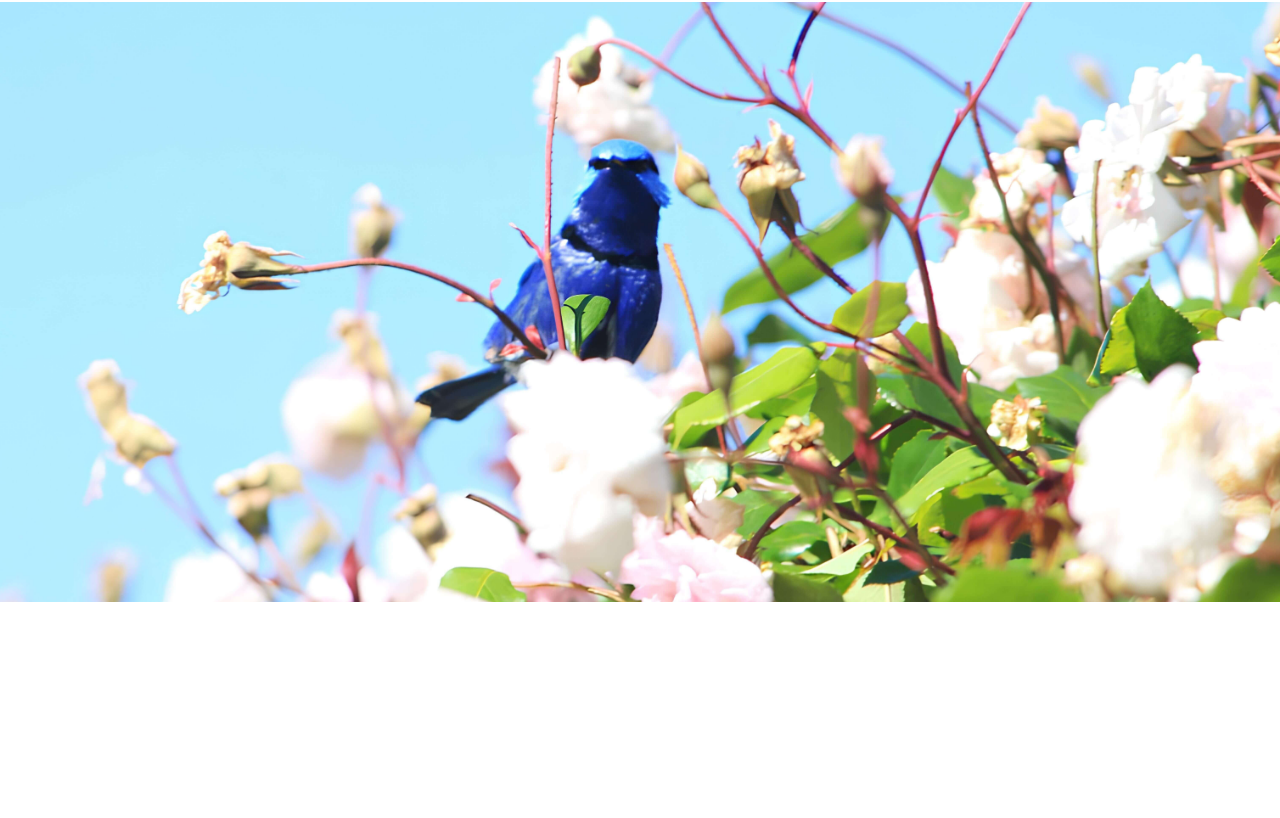
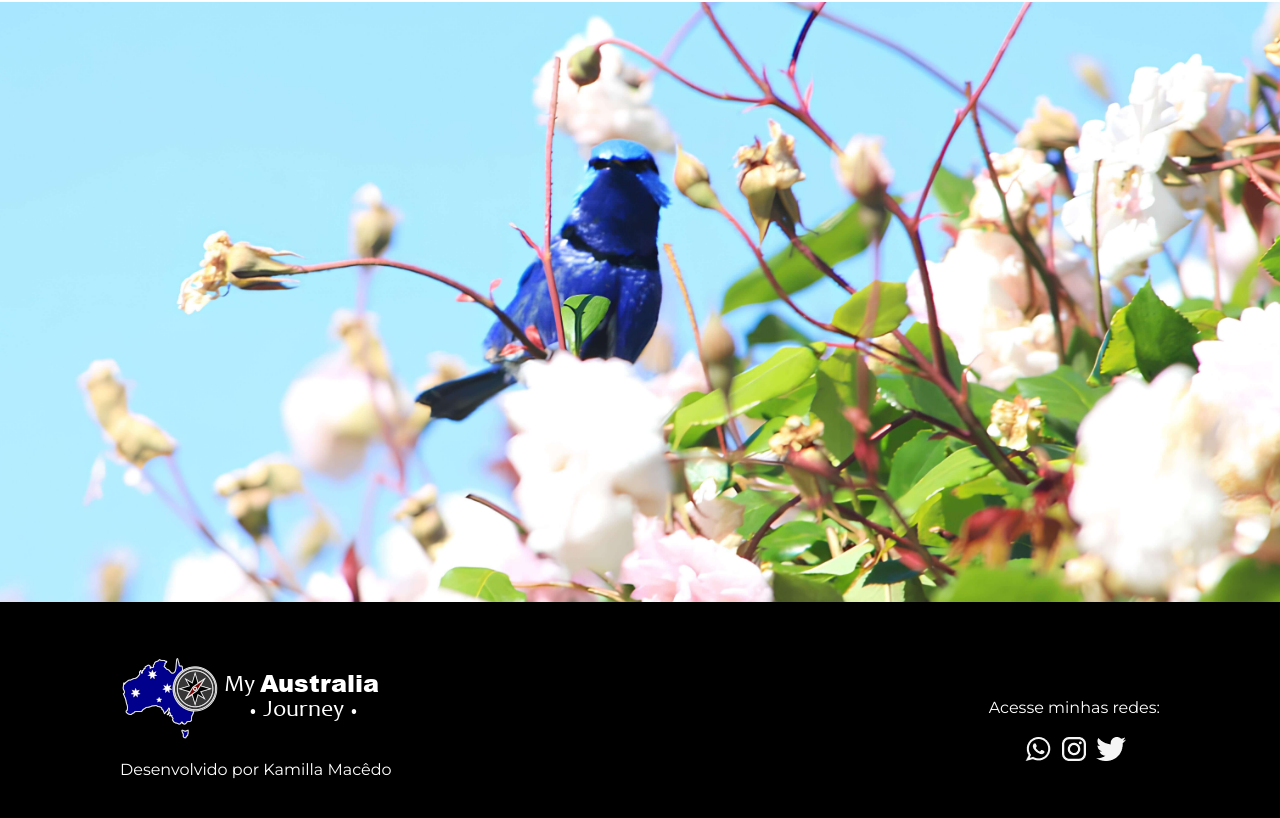
Before and after one commit to kamillamacedo/my-australia-journey, a plain HTML site: page index.html in a window 1280 px wide. Shown: the part 9802-10620 px from the top of the page. Before the commit the page ends 10404 px from the top, so only its background shows below. Drawn offline with Linux system fonts and the light colour scheme.

Commit message:
Add footer section

```diff
--- /dev/null
+++ b/css/footer.css
@@ -0,0 +1,44 @@
+.page-footer{
+  width: 100vw;
+  height: 320px;
+  background-color: var(--background-tertiary-color);
+
+  display: flex;
+  flex-direction: column;
+  align-items: center;
+  padding: 47px 24px;
+  color: var(--text-secondary-color);
+}
+
+.footer-socialmedia{
+  display: flex;
+  flex-direction: column;
+  align-items: center;
+  gap: 16px;
+  margin-top: 32px;
+}
+
+.footer-logo{
+    margin-bottom: 16px;
+}
+
+.footer-icons{
+    gap:8px;
+}
+
+@media screen and (min-width: 768px) {
+   .page-footer {
+    height: 290px;
+    padding: 53px 60px;
+  }
+
+}
+
+@media screen and (min-width: 1024px) {
+  .page-footer{
+    height: 232px;
+    flex-direction: row;
+    justify-content: space-between;
+    padding: 52px 120px;
+  }
+}
--- a/css/header.css
+++ b/css/header.css
@@ -91,14 +91,6 @@ input[type="checkbox"]:checked ~ nav {
     padding: 38px 120px;
   }
 
-  .compass-logo {
-    display: none;
-  }
-
-  .main-logo {
-    display: block;
-  }
-
   .navigation-menu a:hover{
     color: var(--highlight-primary-color);
   }
--- a/css/style.css
+++ b/css/style.css
@@ -7,3 +7,4 @@
 @import url(gallery.css);
 @import url(guestbook.css);
 @import url(hero-bottom.css);
+@import url(footer.css);
--- a/index.html
+++ b/index.html
@@ -567,7 +567,9 @@
             </header>
             <footer>
               <div class="entry-comment">
-                <p>The Denmark pictures are so pretty that I want to go there!</p>
+                <p>
+                  The Denmark pictures are so pretty that I want to go there!
+                </p>
               </div>
             </footer>
           </article>
@@ -578,7 +580,10 @@
             </header>
             <footer>
               <div class="entry-comment">
-                <p>The trip sounds cool, but the pictures I take on my calculator have better resolution than the ones I see here.</p>
+                <p>
+                  The trip sounds cool, but the pictures I take on my calculator
+                  have better resolution than the ones I see here.
+                </p>
               </div>
             </footer>
           </article>
@@ -586,8 +591,33 @@
       </section>
     </main>
     <section class="hero-bottom">
-        <div class="hero-bottom-img"></div>
+      <div class="hero-bottom-img"></div>
     </section>
-    <footer></footer>
+    <footer class="page-footer">
+      <div>
+        <a href="index.html" title="Go back to the main page">
+          <img
+            class="footer-logo"
+            src="./img/bottom-logo.png"
+            alt="Australia Journey logo colored in blue and red"
+          />
+        </a>
+        <p>Desenvolvido por Kamilla Macêdo</p>
+      </div>
+      <div class="footer-socialmedia">
+        <p>Acesse minhas redes:</p>
+        <div class="footer-icons">
+          <a href="#"
+            ><img src="./img/Whatsapp-icon.png" alt="Social media icon"
+          /></a>
+          <a href="#"
+            ><img src="./img/Instragam-icon.png" alt="Social media icon"
+          /></a>
+          <a href="#"
+            ><img src="./img/Twitter-icon.png" alt="Social media icon"
+          /></a>
+        </div>
+      </div>
+    </footer>
   </body>
 </html>
```
Also changed, not shown: img/Instragam-icon.png (added), img/Twitter-icon.png (added), img/Whatsapp-icon.png (added), img/bottom-logo.png (added).
